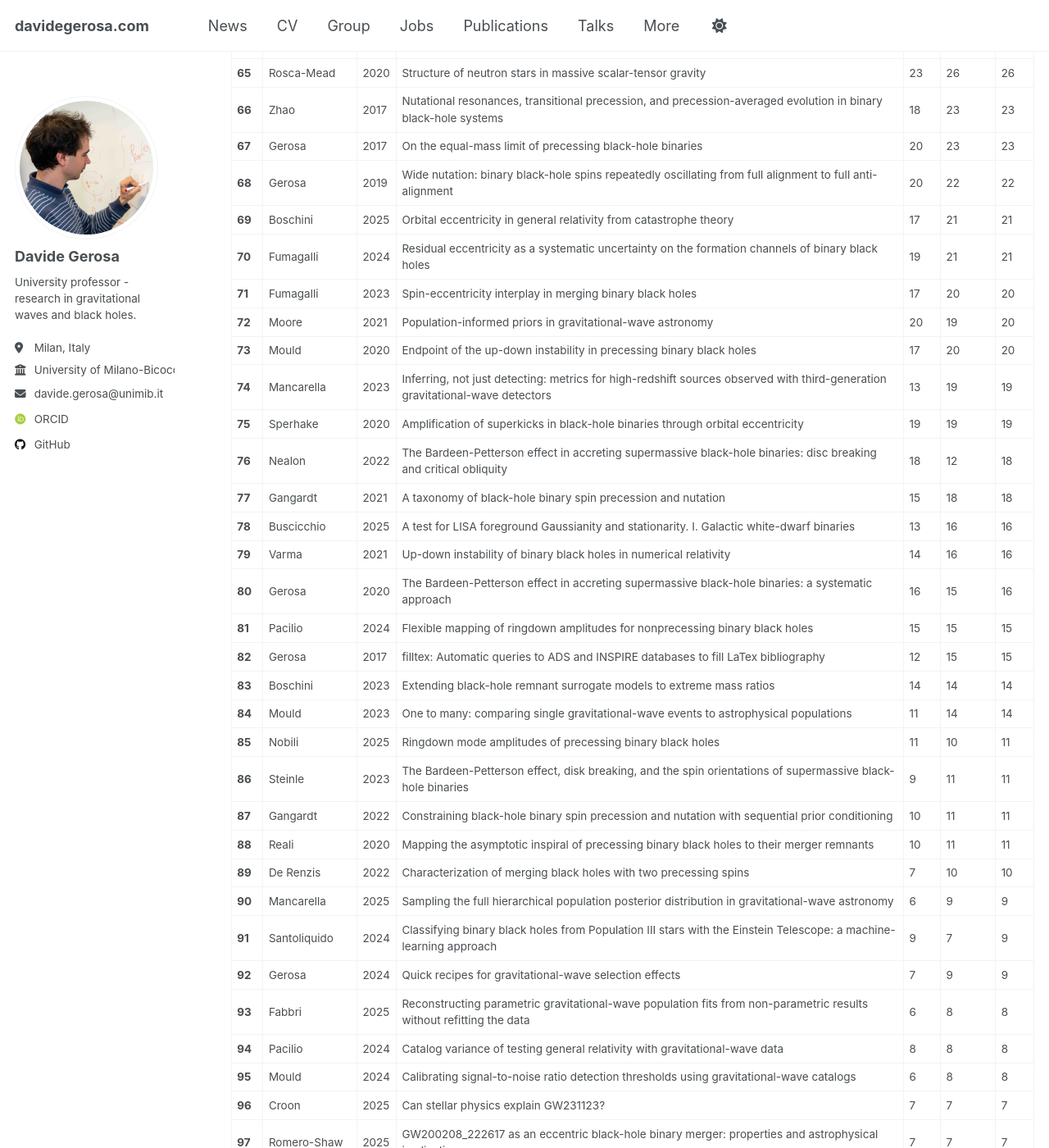
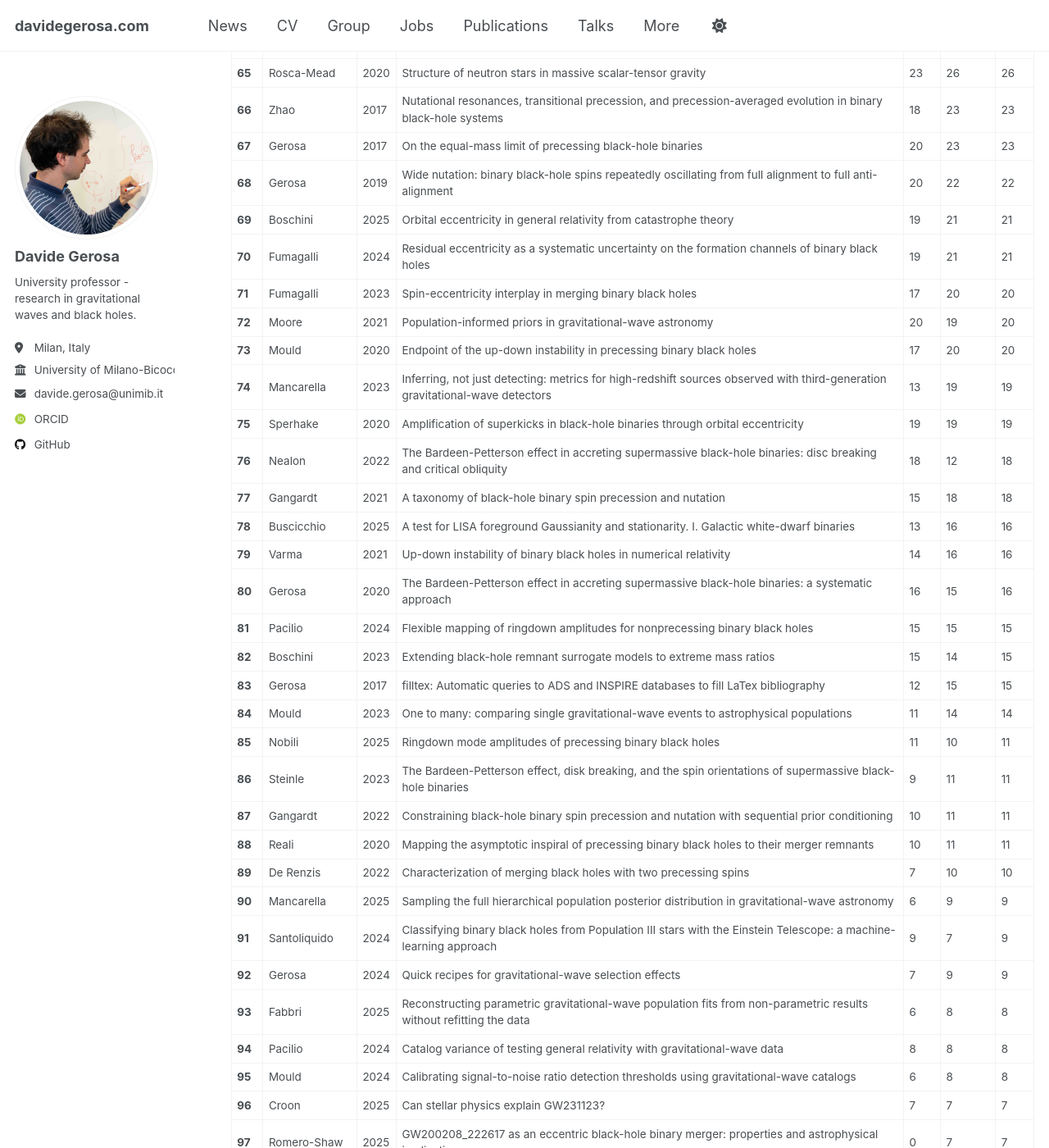
Before and after one commit to dgerosa/website, a Jekyll site: the page built from _pages/citations.md, in a window 1280 px wide and 1400 px high, scrolled down 3067 px. Shown: the whole window at 82% size. Built offline with Jekyll 4.4.1, drawn with Linux system fonts in a browser that asks for light colours; some web fonts are replaced; some of the changed text lies outside the part shown.

Commit message:
Website update from workflow

```diff
--- a/_pages/_citations.md
+++ b/_pages/_citations.md
@@ -77,7 +77,7 @@
 | **66** | Zhao | 2017 | Nutational resonances, transitional precession, and precession-averaged evolution in binary black-hole systems | 18 | 23 | 23 |
 | **67** | Gerosa | 2017 | On the equal-mass limit of precessing black-hole binaries | 20 | 23 | 23 |
 | **68** | Gerosa | 2019 | Wide nutation: binary black-hole spins repeatedly oscillating from full alignment to full anti-alignment | 20 | 22 | 22 |
-| **69** | Boschini | 2025 | Orbital eccentricity in general relativity from catastrophe theory | 17 | 21 | 21 |
+| **69** | Boschini | 2025 | Orbital eccentricity in general relativity from catastrophe theory | 19 | 21 | 21 |
 | **70** | Fumagalli | 2024 | Residual eccentricity as a systematic uncertainty on the formation channels of binary black holes | 19 | 21 | 21 |
 | **71** | Fumagalli | 2023 | Spin-eccentricity interplay in merging binary black holes | 17 | 20 | 20 |
 | **72** | Moore | 2021 | Population-informed priors in gravitational-wave astronomy | 20 | 19 | 20 |
@@ -90,8 +90,8 @@
 | **79** | Varma | 2021 | Up-down instability of binary black holes in numerical relativity | 14 | 16 | 16 |
 | **80** | Gerosa | 2020 | The Bardeen-Petterson effect in accreting supermassive black-hole binaries: a systematic approach | 16 | 15 | 16 |
 | **81** | Pacilio | 2024 | Flexible mapping of ringdown amplitudes for nonprecessing binary black holes | 15 | 15 | 15 |
-| **82** | Gerosa | 2017 | filltex: Automatic queries to ADS and INSPIRE databases to fill LaTex bibliography | 12 | 15 | 15 |
-| **83** | Boschini | 2023 | Extending black-hole remnant surrogate models to extreme mass ratios | 14 | 14 | 14 |
+| **82** | Boschini | 2023 | Extending black-hole remnant surrogate models to extreme mass ratios | 15 | 14 | 15 |
+| **83** | Gerosa | 2017 | filltex: Automatic queries to ADS and INSPIRE databases to fill LaTex bibliography | 12 | 15 | 15 |
 | **84** | Mould | 2023 | One to many: comparing single gravitational-wave events to astrophysical populations | 11 | 14 | 14 |
 | **85** | Nobili | 2025 | Ringdown mode amplitudes of precessing binary black holes | 11 | 10 | 11 |
 | **86** | Steinle | 2023 | The Bardeen-Petterson effect, disk breaking, and the spin orientations of supermassive black-hole binaries | 9 | 11 | 11 |
@@ -105,7 +105,7 @@
 | **94** | Pacilio | 2024 | Catalog variance of testing general relativity with gravitational-wave data | 8 | 8 | 8 |
 | **95** | Mould | 2024 | Calibrating signal-to-noise ratio detection thresholds using gravitational-wave catalogs | 6 | 8 | 8 |
 | **96** | Croon | 2025 | Can stellar physics explain GW231123? | 7 | 7 | 7 |
-| **97** | Romero-Shaw | 2025 | GW200208_222617 as an eccentric black-hole binary merger: properties and astrophysical implications | 7 | 7 | 7 |
+| **97** | Romero-Shaw | 2025 | GW200208_222617 as an eccentric black-hole binary merger: properties and astrophysical implications | 0 | 7 | 7 |
 | **98** | Fumagalli | 2025 | Non-adiabatic dynamics of eccentric black-hole binaries in post-Newtonian theory | 5 | 6 | 6 |
 | **99** | Tenorio | 2025 | Scalable data-analysis framework for long-duration gravitational waves from compact binaries using short Fourier transforms | 4 | 6 | 6 |
 | **100** | Gerosa | 2025 | Which is which? Identification of the two compact objects in gravitational-wave binaries | 5 | 6 | 6 |
```
Also changed, not shown: other parts of _pages/_citations.md (+8 -8 lines), _pages/_group.md (+1 -1 lines), _pages/_publications.md (+1 -1 lines), _pages/_talks.md (+2 -5 lines).
